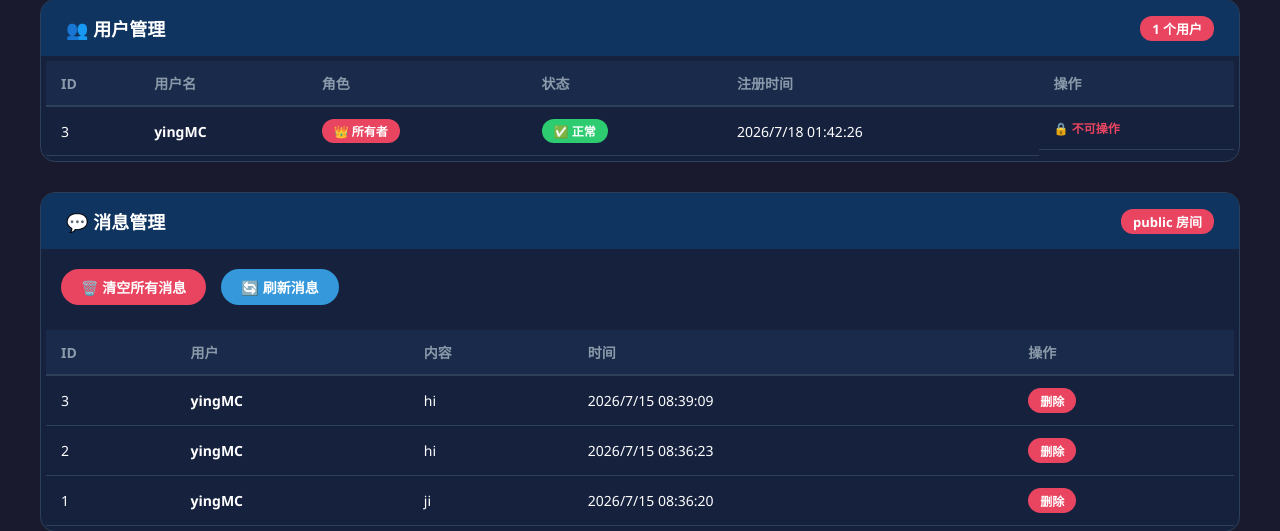
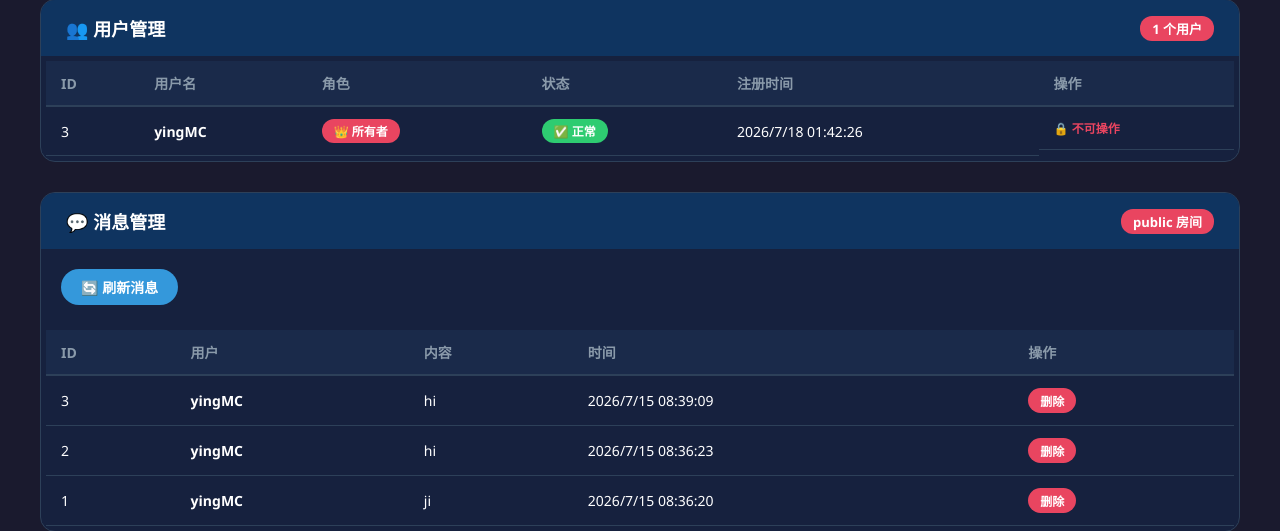
Before and after one commit to yingMC1/secret-chatting, a Flask app: page /admin in a window 1280 px wide. Shown: the part 249-780 px from the top of the page. Run offline with Flask 3, Linux system fonts and the light colour scheme; a user stored in the database is signed in; data comes from the database, SQL or seed files in the repository.

Commit message:
Update admin.html

```diff
--- a/templates/admin.html
+++ b/templates/admin.html
@@ -328,13 +328,13 @@
             </div>
         </div>
 
+        <!-- ===== 消息管理面板：移除清空消息按钮 ===== -->
         <div class="panel">
             <div class="panel-header">
                 <span>💬 消息管理</span>
                 <span class="badge">public 房间</span>
             </div>
             <div style="padding: 20px; display: flex; gap: 15px; flex-wrap: wrap;">
-                <button class="btn btn-danger" onclick="clearAllMessages()">🗑️ 清空所有消息</button>
                 <button class="btn btn-info" onclick="refreshMessages()">🔄 刷新消息</button>
             </div>
             <div class="table-wrapper">
@@ -408,7 +408,6 @@
                         if (isOwner) {
                             actions = '<span style="color:#e94560;font-size:12px;font-weight:bold;">🔒 不可操作</span>';
                         } else {
-                            // ===== 允许管理员操作自己（包括撤销自己的管理员权限）=====
                             if (user.is_banned) {
                                 actions +=
                                 `<button class="btn btn-success btn-sm" onclick="unbanUser(${user.id})">解封</button>`;
@@ -420,7 +419,7 @@
                                 actions +=
                                     `<button class="btn btn-warning btn-sm" onclick="makeAdmin(${user.id})">设为管理</button>`;
                             } else {
-                                // ===== 撤销管理员权限：允许管理员撤销自己 =====
+                                // 允许管理员撤销自己的权限
                                 actions +=
                                     `<button class="btn btn-info btn-sm" onclick="revokeAdmin(${user.id})">撤销管理</button>`;
                             }
@@ -516,7 +515,6 @@
                 .catch(() => showToast('❌ 请求失败', 'error'));
         }
 
-        // ===== 关键修复：撤销管理员权限（允许撤销自己）=====
         function revokeAdmin(userId) {
             // 只禁止撤销 yingMC
             fetch('/api/users', { credentials: 'include' })
@@ -527,7 +525,7 @@
                         showToast('❌ 不能撤销所有者 yingMC 的管理员权限', 'error');
                         return;
                     }
-                    // 允许撤销自己，不拦截
+                    // 允许撤销自己
                     if (!confirm('⚠️ 确定要撤销该用户的管理员权限吗？')) return;
                     fetch(`/api/revoke_admin/${userId}`, { method: 'POST', credentials: 'include' })
                         .then(r => r.json())
@@ -565,17 +563,7 @@
                 .catch(() => showToast('❌ 请求失败', 'error'));
         }
 
-        // ===== 关键修复：清空消息功能已启用 =====
-        function clearAllMessages() {
-            if (!confirm('⚠️ 确定要清空所有消息吗？此操作不可恢复！')) return;
-            fetch('/api/clear_messages/public', { method: 'DELETE', credentials: 'include' })
-                .then(r => r.json())
-                .then(data => {
-                    if (data.success) { showToast('✅ 所有消息已清空', 'success');
-                        loadMessages(); } else { showToast('❌ ' + (data.error || '清空失败'), 'error'); }
-                })
-                .catch(() => showToast('❌ 请求失败', 'error'));
-        }
+        // ===== 清空消息功能已移除 =====
 
         function refreshData() { loadUsers();
             loadOnlineCount();
```
